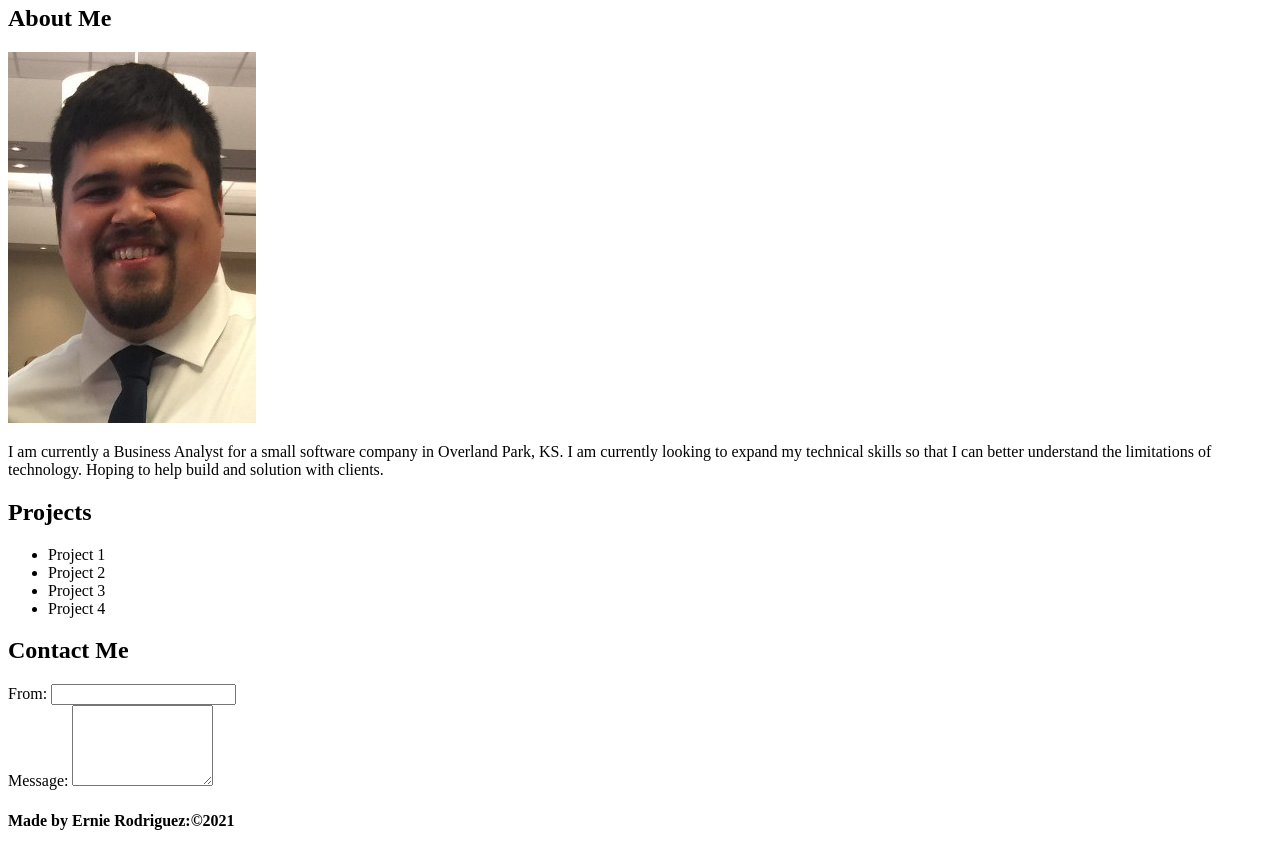
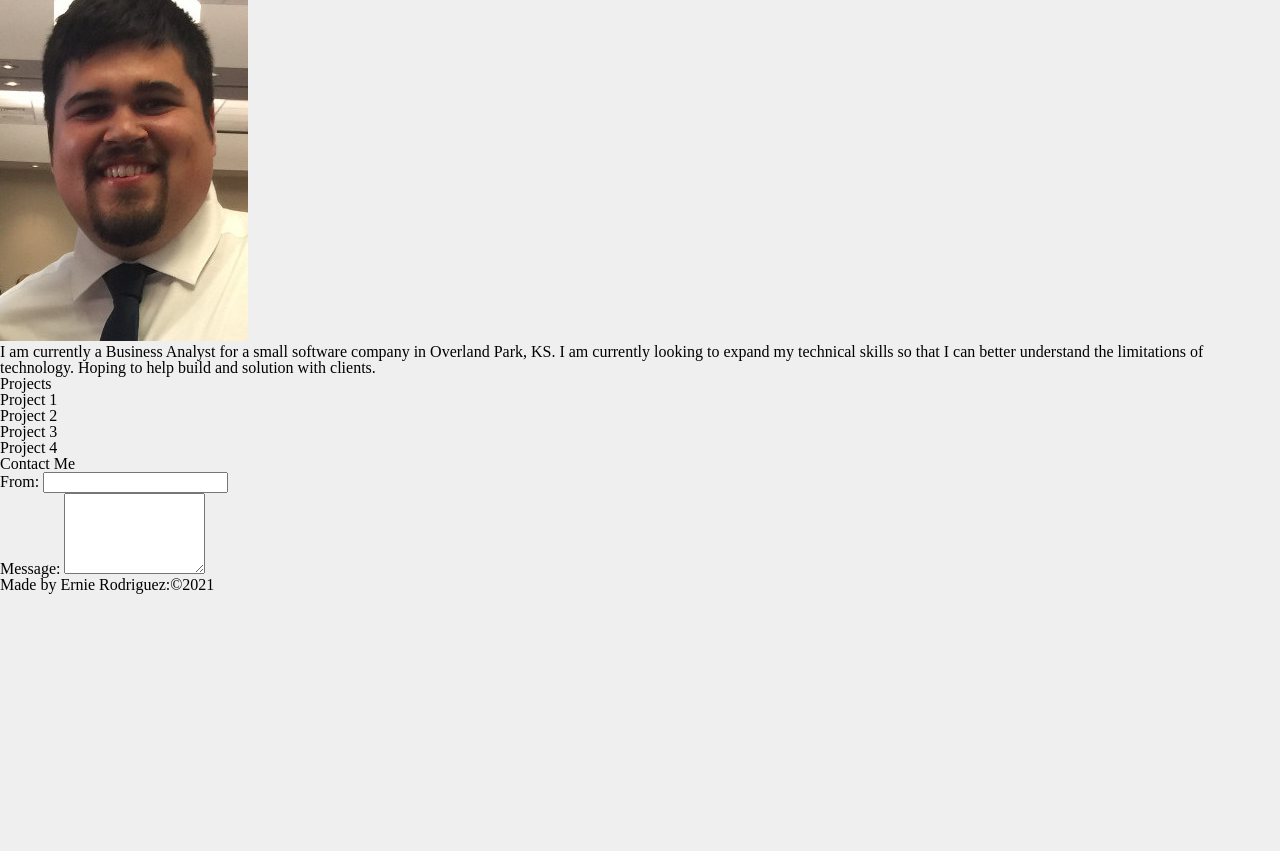
Before and after one commit to erodriguez541/portpage, a plain HTML site: page index.html in a window 1280 px wide. Shown: the part 62-913 px from the top of the page. After the commit the page ends 800 px from the top, so only its background shows below. Drawn offline with Linux system fonts and the light colour scheme; a script that the page names is missing.

Commit message:
color style and reset

```diff
--- a/assets/reset.css
+++ b/assets/reset.css
@@ -0,0 +1,49 @@
+/* http://meyerweb.com/eric/tools/css/reset/
+   v2.0 | 20110126
+   License: none (public domain)
+*/
+
+html, body, div, span, applet, object, iframe,
+h1, h2, h3, h4, h5, h6, p, blockquote, pre,
+a, abbr, acronym, address, big, cite, code,
+del, dfn, em, img, ins, kbd, q, s, samp,
+small, strike, strong, sub, sup, tt, var,
+b, u, i, center,
+dl, dt, dd, ol, ul, li,
+fieldset, form, label, legend,
+table, caption, tbody, tfoot, thead, tr, th, td,
+article, aside, canvas, details, embed,
+figure, figcaption, footer, header, hgroup,
+menu, nav, output, ruby, section, summary,
+time, mark, audio, video {
+	margin: 0;
+	padding: 0;
+	border: 0;
+	font-size: 100%;
+	font: inherit;
+	vertical-align: baseline;
+}
+/* HTML5 display-role reset for older browsers */
+article, aside, details, figcaption, figure,
+footer, header, hgroup, menu, nav, section {
+	display: block;
+}
+body {
+	line-height: 1;
+    background-color: #efefef;
+}
+ol, ul {
+	list-style: square;
+}
+blockquote, q {
+	quotes: none;
+}
+blockquote:before, blockquote:after,
+q:before, q:after {
+	content: '';
+	content: none;
+}
+table {
+	border-collapse: collapse;
+	border-spacing: 0;
+}
--- a/assets/style.css
+++ b/assets/style.css
@@ -0,0 +1,9 @@
+:root {
+    --primary: #efefef;
+    --backgroundtext; #caebf2;
+    --watermelon: #ff3b3f;
+    --carbon: #a9a9a9;
+}
+nav {
+    background-color: #caebf2;
+}
--- a/index.html
+++ b/index.html
@@ -14,7 +14,7 @@
         <H1>Ernie Rodriguez</H1>
     </nav>
     <main>
-    <section class="aboutme">
+    <section id="aboutme">
     <h2>About Me</h2>
     <img src="./Images/PortProfile.jpeg" alt="Ernie Rodriguez Profile Picture">
         <p>I am currently a Business Analyst for a small software company in Overland Park, KS.
@@ -22,17 +22,17 @@
            Hoping to help build and solution with clients.
         </p>
     </section>
-    <section>
+    <section id="projects">
         <h2>Projects</h2>
             <ul>
-                <li>Project 1</li>
+                <li>
+                    <a href="#"></a>Project 1</li>
                 <li>Project 2</li>
                 <li>Project 3</li>
                 <li>Project 4</li>
             </ul>
     </section>
-
-    <section>
+    <section id="contactme">
         <h2>Contact Me</h2>
         <form>
             <div>
```
